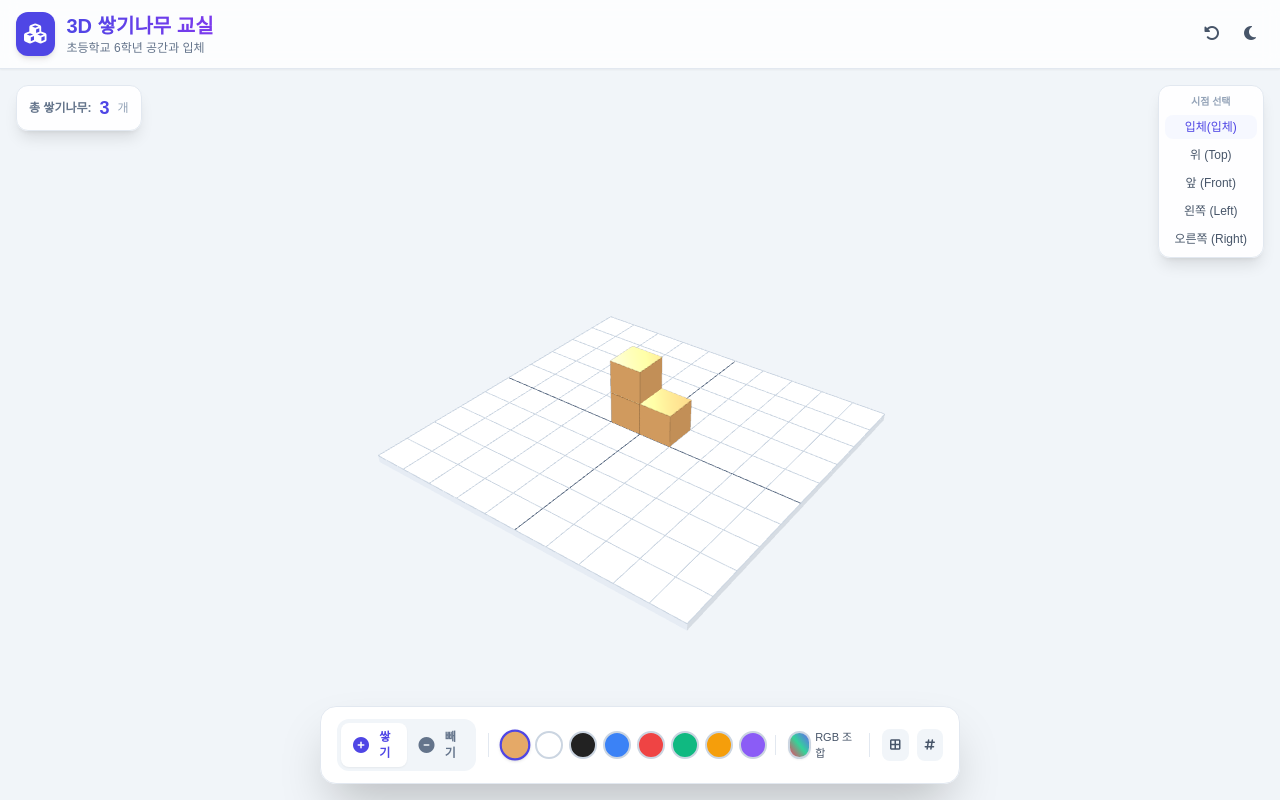
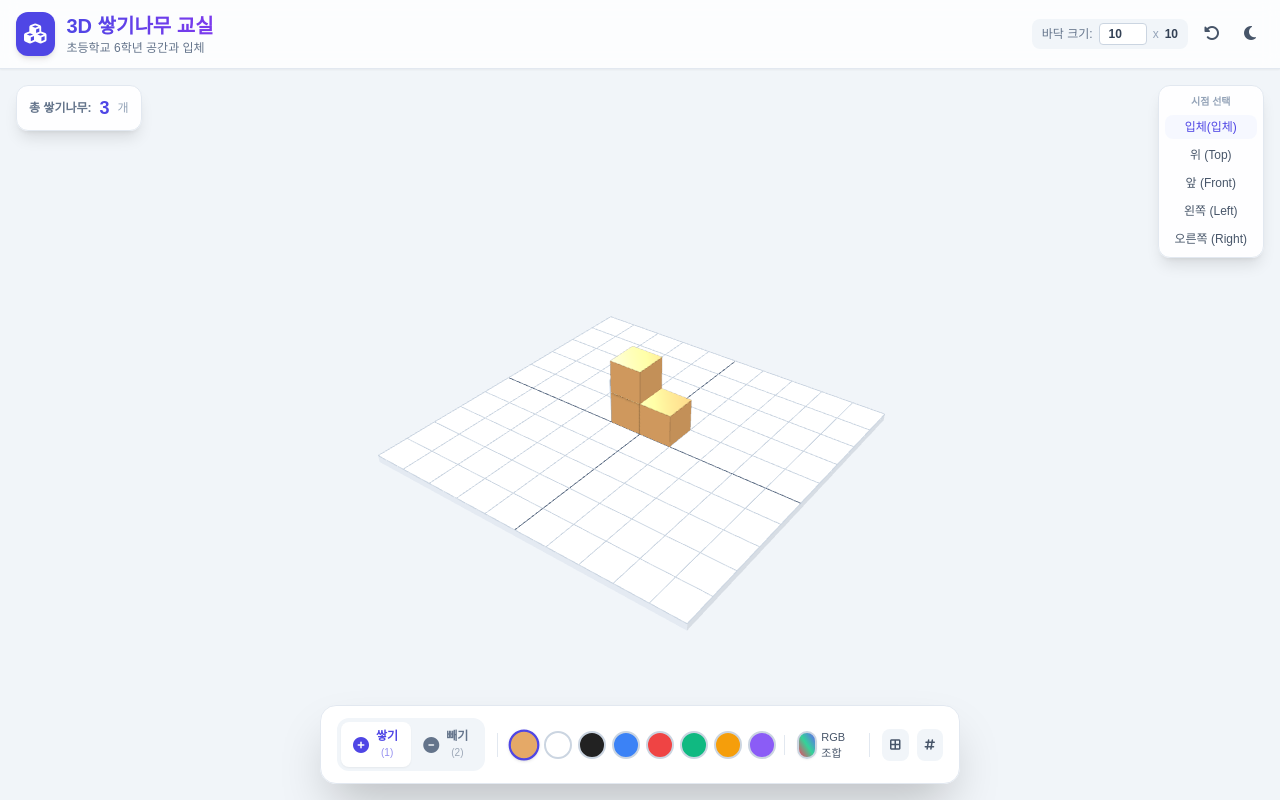
Before and after one commit to 05cho/block, a plain HTML site: page index.html in a window 1280 px wide. Drawn offline with nearby package versions, Linux system fonts and the light colour scheme; animation ran at ten frames a second.

Commit message:
Add files via upload

```diff
--- a/index.html
+++ b/index.html
@@ -60,6 +60,14 @@
 
         <!-- Mode & Tool Actions -->
         <div class="flex items-center space-x-2">
+            <!-- Grid Size Input -->
+            <div class="flex items-center space-x-1.5 bg-slate-100 dark:bg-slate-700/60 px-2.5 py-1 rounded-lg text-xs font-medium">
+                <span class="text-slate-500 dark:text-slate-400">바닥 크기:</span>
+                <input type="number" id="grid-size-input" value="10" min="2" max="50" class="w-12 px-1 py-0.5 text-center bg-white dark:bg-slate-800 border border-slate-300 dark:border-slate-600 rounded font-semibold text-slate-700 dark:text-slate-200 focus:outline-none focus:ring-1 focus:ring-indigo-500">
+                <span class="text-slate-400">x</span>
+                <span id="grid-size-display" class="font-semibold text-slate-700 dark:text-slate-200">10</span>
+            </div>
+
             <!-- Reset Board -->
             <button id="reset-btn" class="p-2 text-slate-600 dark:text-slate-300 hover:bg-slate-100 dark:hover:bg-slate-700 rounded-lg transition" title="전체 삭제">
                 <i class="fa-solid fa-rotate-left"></i>
@@ -106,13 +114,13 @@
 
             <!-- Tool Selection: Build vs Delete -->
             <div class="flex bg-slate-100 dark:bg-slate-700 p-1 rounded-xl">
-                <button id="mode-add" class="flex items-center space-x-1.5 px-3 py-1.5 rounded-lg text-xs font-bold transition shadow-sm bg-white dark:bg-slate-600 text-indigo-600 dark:text-indigo-300">
+                <button id="mode-add" class="flex items-center space-x-1.5 px-3 py-1.5 rounded-lg text-xs font-bold transition shadow-sm bg-white dark:bg-slate-600 text-indigo-600 dark:text-indigo-300" title="단축키: 1">
                     <i class="fa-solid fa-plus-circle text-base"></i>
-                    <span>쌓기</span>
+                    <span>쌓기 <span class="text-[10px] opacity-60 font-normal">(1)</span></span>
                 </button>
-                <button id="mode-remove" class="flex items-center space-x-1.5 px-3 py-1.5 rounded-lg text-xs font-bold transition text-slate-500 dark:text-slate-400 hover:text-rose-500">
+                <button id="mode-remove" class="flex items-center space-x-1.5 px-3 py-1.5 rounded-lg text-xs font-bold transition text-slate-500 dark:text-slate-400 hover:text-rose-500" title="단축키: 2">
                     <i class="fa-solid fa-minus-circle text-base"></i>
-                    <span>빼기</span>
+                    <span>빼기 <span class="text-[10px] opacity-60 font-normal">(2)</span></span>
                 </button>
             </div>
 
@@ -151,7 +159,7 @@
     <!-- App Logic & 3D Engine -->
     <script>
         // --- Global Constants & Config ---
-        const GRID_SIZE = 10; // 10x10 Grid Board
+        let GRID_SIZE = 10; // Dynamic Grid Size (Max 50)
         const CUBE_SIZE = 1;
         const COLORS = [
             { name: '우드', hex: 0xE5A967, bg: '#E5A967' },
@@ -170,7 +178,7 @@
 
         // --- 3D Scene Variables ---
         let scene, camera, renderer, controls;
-        let cubesGroup, gridHelper, hoverMesh;
+        let cubesGroup, groundMesh, gridHelper, hoverMesh;
         let raycaster = new THREE.Raycaster();
         let mouse = new THREE.Vector2();
 
@@ -184,6 +192,8 @@
         const modeRemoveBtn = document.getElementById('mode-remove');
         const toastEl = document.getElementById('toast');
         const toastMsg = document.getElementById('toast-msg');
+        const gridSizeInput = document.getElementById('grid-size-input');
+        const gridSizeDisplay = document.getElementById('grid-size-display');
 
         // --- Initialize Three.js Scene ---
         function initScene() {
@@ -207,9 +217,9 @@
             controls = new THREE.OrbitControls(camera, renderer.domElement);
             controls.enableDamping = true;
             controls.dampingFactor = 0.05;
-            controls.maxPolarAngle = Math.PI / 2 + 0.05; // Prevent camera from going too far below ground
+            controls.maxPolarAngle = Math.PI / 2 + 0.05;
             controls.minDistance = 4;
-            controls.maxDistance = 45;
+            controls.maxDistance = 120;
             controls.target.set(0, 0, 0);
 
             // Lighting Setup
@@ -217,13 +227,13 @@
             scene.add(ambientLight);
 
             const dirLight = new THREE.DirectionalLight(0xffffff, 0.7);
-            dirLight.position.set(15, 20, 18);
+            dirLight.position.set(30, 40, 35);
             dirLight.castShadow = true;
-            dirLight.shadow.mapSize.width = 1024;
-            dirLight.shadow.mapSize.height = 1024;
+            dirLight.shadow.mapSize.width = 2048;
+            dirLight.shadow.mapSize.height = 2048;
             dirLight.shadow.camera.near = 0.5;
-            dirLight.shadow.camera.far = 60;
-            const d = 10;
+            dirLight.shadow.camera.far = 150;
+            const d = 35;
             dirLight.shadow.camera.left = -d;
             dirLight.shadow.camera.right = d;
             dirLight.shadow.camera.top = d;
@@ -231,7 +241,7 @@
             scene.add(dirLight);
 
             const dirLight2 = new THREE.DirectionalLight(0xffffff, 0.3);
-            dirLight2.position.set(-15, 15, -15);
+            dirLight2.position.set(-30, 30, -30);
             scene.add(dirLight2);
 
             // Cubes Parent Group
@@ -246,6 +256,7 @@
 
             // Event Listeners
             window.addEventListener('resize', onWindowResize);
+            window.addEventListener('keydown', onKeyDown);
             renderer.domElement.addEventListener('pointerdown', onPointerDown);
             renderer.domElement.addEventListener('pointermove', onPointerMove);
 
@@ -253,24 +264,71 @@
             animate();
         }
 
-        // --- Create Grid Base Plate ---
+        // --- Create/Update Grid Base Plate ---
         function createBaseGrid() {
+            if (groundMesh) scene.remove(groundMesh);
+            if (gridHelper) scene.remove(gridHelper);
+
             // Ground Mesh
             const groundGeo = new THREE.BoxGeometry(GRID_SIZE, 0.2, GRID_SIZE);
             const groundMat = new THREE.MeshStandardMaterial({
                 color: 0xe2e8f0,
                 roughness: 0.8
             });
-            const ground = new THREE.Mesh(groundGeo, groundMat);
-            ground.position.set(0, -0.1, 0);
-            ground.receiveShadow = true;
-            ground.name = 'GROUND';
-            scene.add(ground);
+            groundMesh = new THREE.Mesh(groundGeo, groundMat);
+            groundMesh.position.set(0, -0.1, 0);
+            groundMesh.receiveShadow = true;
+            groundMesh.name = 'GROUND';
+            scene.add(groundMesh);
 
             // Grid Overlay
             gridHelper = new THREE.GridHelper(GRID_SIZE, GRID_SIZE, 0x64748b, 0xcbd5e1);
             gridHelper.position.y = 0.01;
             scene.add(gridHelper);
+        }
+
+        // Dynamic Grid Size Change Logic
+        function updateGridSize(newSize) {
+            let size = parseInt(newSize, 10);
+            if (isNaN(size) || size < 1) size = 1;
+            if (size > 50) size = 50;
+
+            GRID_SIZE = size;
+            gridSizeInput.value = GRID_SIZE;
+            gridSizeDisplay.innerText = GRID_SIZE;
+
+            // Clear cubes out of bounds
+            Object.keys(gridState).forEach(key => {
+                const [x, y, z] = key.split(',').map(Number);
+                if (x >= GRID_SIZE || z >= GRID_SIZE) {
+                    removeCube(x, y, z, true);
+                }
+            });
+
+            createBaseGrid();
+        }
+
+        // --- Keyboard Shortcut Controller ---
+        function onKeyDown(e) {
+            // Ignore keydown if editing input elements
+            if (e.target.tagName === 'INPUT' || e.target.tagName === 'TEXTAREA') return;
+
+            if (e.key === '1') {
+                setToolMode('add');
+            } else if (e.key === '2') {
+                setToolMode('remove');
+            }
+        }
+
+        function setToolMode(mode) {
+            activeTool = mode;
+            if (mode === 'add') {
+                modeAddBtn.className = "flex items-center space-x-1.5 px-3 py-1.5 rounded-lg text-xs font-bold transition shadow-sm bg-white dark:bg-slate-600 text-indigo-600 dark:text-indigo-300";
+                modeRemoveBtn.className = "flex items-center space-x-1.5 px-3 py-1.5 rounded-lg text-xs font-bold transition text-slate-500 dark:text-slate-400 hover:text-rose-500";
+            } else {
+                modeRemoveBtn.className = "flex items-center space-x-1.5 px-3 py-1.5 rounded-lg text-xs font-bold transition shadow-sm bg-white dark:bg-slate-600 text-rose-600 dark:text-rose-400";
+                modeAddBtn.className = "flex items-center space-x-1.5 px-3 py-1.5 rounded-lg text-xs font-bold transition text-slate-500 dark:text-slate-400 hover:text-indigo-500";
+            }
         }
 
         // --- Create Preview / Cursor Mesh ---
@@ -312,7 +370,7 @@
 
         // --- Core Business Logic: Check Floating Rule ---
         function canPlaceCube(x, y, z) {
-            if (x < 0 || x >= GRID_SIZE || z < 0 || z >= GRID_SIZE || y < 0 || y >= 10) return false;
+            if (x < 0 || x >= GRID_SIZE || z < 0 || z >= GRID_SIZE || y < 0 || y >= 50) return false;
             if (gridState[getKey(x, y, z)]) return false;
             if (y === 0) return true;
             return !!gridState[getKey(x, y - 1, z)];
@@ -359,12 +417,12 @@
             return true;
         }
 
-        function removeCube(x, y, z) {
+        function removeCube(x, y, z, force = false) {
             const key = getKey(x, y, z);
             const cube = gridState[key];
             if (!cube) return false;
 
-            if (!canRemoveCube(x, y, z)) {
+            if (!force && !canRemoveCube(x, y, z)) {
                 showToast("위에 있는 나무부터 먼저 치워야 해요!");
                 return false;
             }
@@ -392,6 +450,7 @@
             });
             gridState = {};
             updateCubeCount();
+            showToast("모든 쌓기나무가 삭제되었습니다.");
         }
 
         // --- Mouse Interaction & Raycasting ---
@@ -497,7 +556,7 @@
 
         // --- Camera Preset Views ---
         function setView(viewType) {
-            const dist = 20;
+            const dist = Math.max(20, GRID_SIZE * 2);
             controls.reset();
 
             document.querySelectorAll('.view-btn').forEach(btn => {
@@ -525,7 +584,7 @@
                     break;
                 case 'iso':
                 default:
-                    camera.position.set(12, 14, 16);
+                    camera.position.set(GRID_SIZE * 1.2, GRID_SIZE * 1.4, GRID_SIZE * 1.6);
                     break;
             }
             controls.target.set(0, 0, 0);
@@ -610,30 +669,27 @@
             initPalette();
 
             // Mode Switching
-            modeAddBtn.addEventListener('click', () => {
-                activeTool = 'add';
-                modeAddBtn.className = "flex items-center space-x-1.5 px-3 py-1.5 rounded-lg text-xs font-bold transition shadow-sm bg-white dark:bg-slate-600 text-indigo-600 dark:text-indigo-300";
-                modeRemoveBtn.className = "flex items-center space-x-1.5 px-3 py-1.5 rounded-lg text-xs font-bold transition text-slate-500 dark:text-slate-400 hover:text-rose-500";
-            });
-
-            modeRemoveBtn.addEventListener('click', () => {
-                activeTool = 'remove';
-                modeRemoveBtn.className = "flex items-center space-x-1.5 px-3 py-1.5 rounded-lg text-xs font-bold transition shadow-sm bg-white dark:bg-slate-600 text-rose-600 dark:text-rose-400";
-                modeAddBtn.className = "flex items-center space-x-1.5 px-3 py-1.5 rounded-lg text-xs font-bold transition text-slate-500 dark:text-slate-400 hover:text-indigo-500";
-            });
+            modeAddBtn.addEventListener('click', () => setToolMode('add'));
+            modeRemoveBtn.addEventListener('click', () => setToolMode('remove'));
 
             // Reset Button
             document.getElementById('reset-btn').addEventListener('click', clearAllCubes);
+
+            // Grid Size Input Binding
+            gridSizeInput.addEventListener('change', (e) => {
+                updateGridSize(e.target.value);
+            });
 
             // Grid Toggle
             document.getElementById('toggle-grid').addEventListener('click', () => {
                 gridHelper.visible = !gridHelper.visible;
             });
 
-            // Add default starter cubes at grid center (10x10 grid -> center is x:4~5, z:4~5)
-            addCube(4, 0, 4);
-            addCube(4, 1, 4);
-            addCube(5, 0, 4);
+            // Add default starter cubes at grid center
+            const center = Math.floor(GRID_SIZE / 2);
+            addCube(center - 1, 0, center - 1);
+            addCube(center - 1, 1, center - 1);
+            addCube(center, 0, center - 1);
         };
     </script>
 </body>
```
